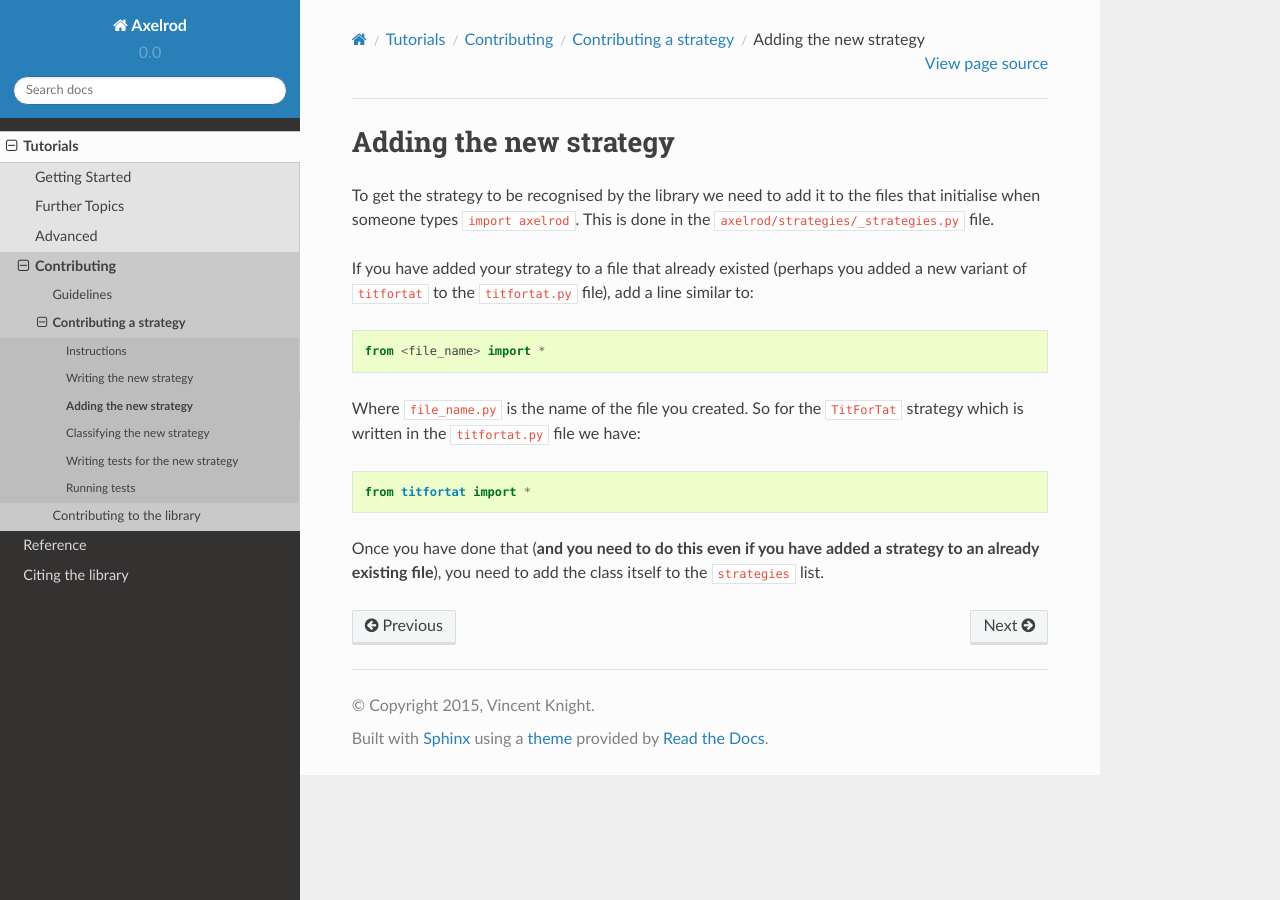
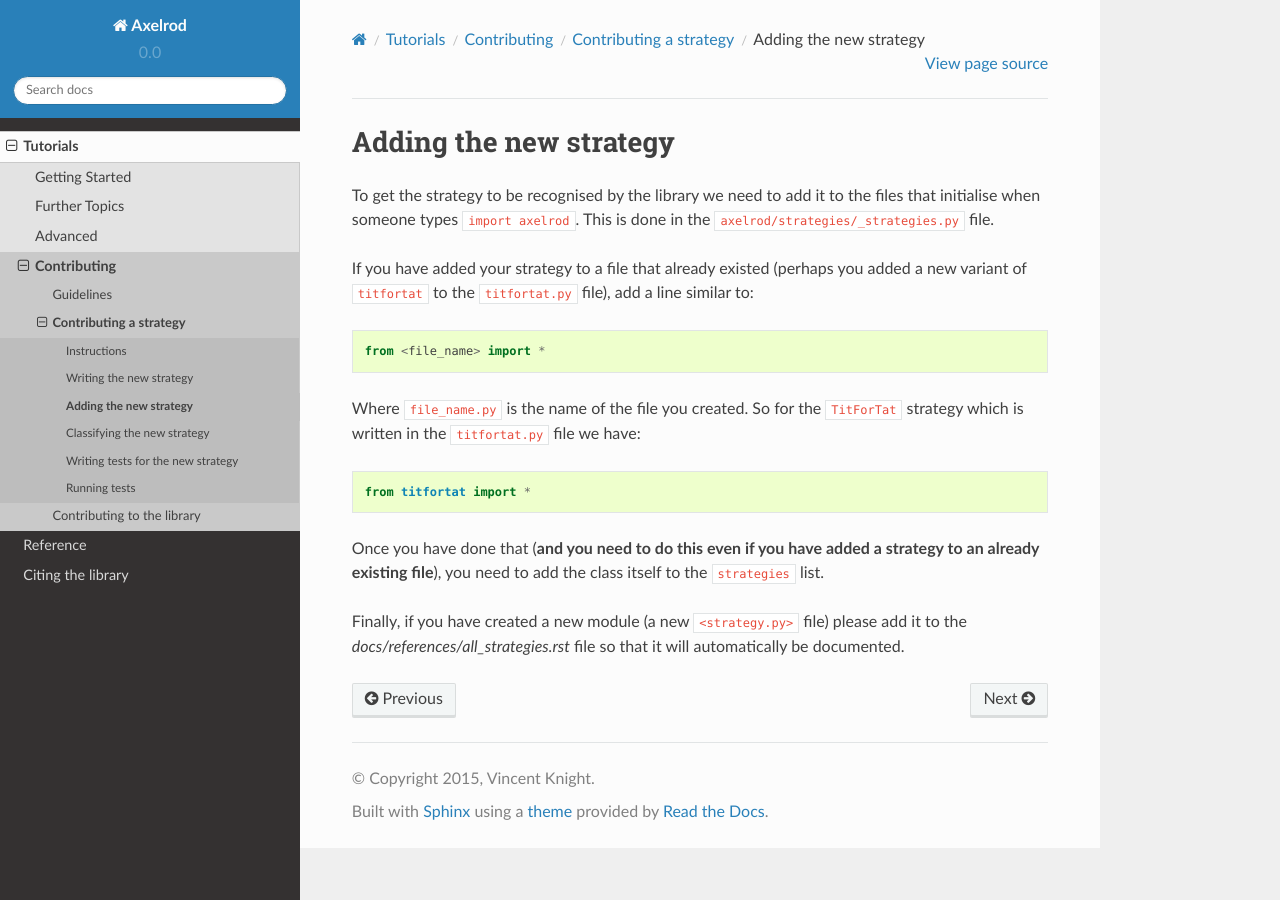
Before and after one commit to Axelrod-Python/Axelrod, a Sphinx documentation site: the page built from docs/tutorials/contributing/strategy/adding_the_new_strategy.rst, in a window 1280 px wide. Built offline with Sphinx 7.4.7 and the Read the Docs theme 2.0.0, drawn with Linux system fonts in a browser that asks for light colours.

Commit message:
Adding simple instruction to the documentation.

```diff
--- a/docs/tutorials/contributing/strategy/adding_the_new_strategy.rst
+++ b/docs/tutorials/contributing/strategy/adding_the_new_strategy.rst
@@ -20,3 +20,7 @@ have::
 Once you have done that (**and you need to do this even if you have added a
 strategy to an already existing file**), you need to add the class itself to
 the :code:`strategies` list.
+
+Finally, if you have created a new module (a new :code:`<strategy.py>` file)
+please add it to the `docs/references/all_strategies.rst` file so that it will
+automatically be documented.
```
